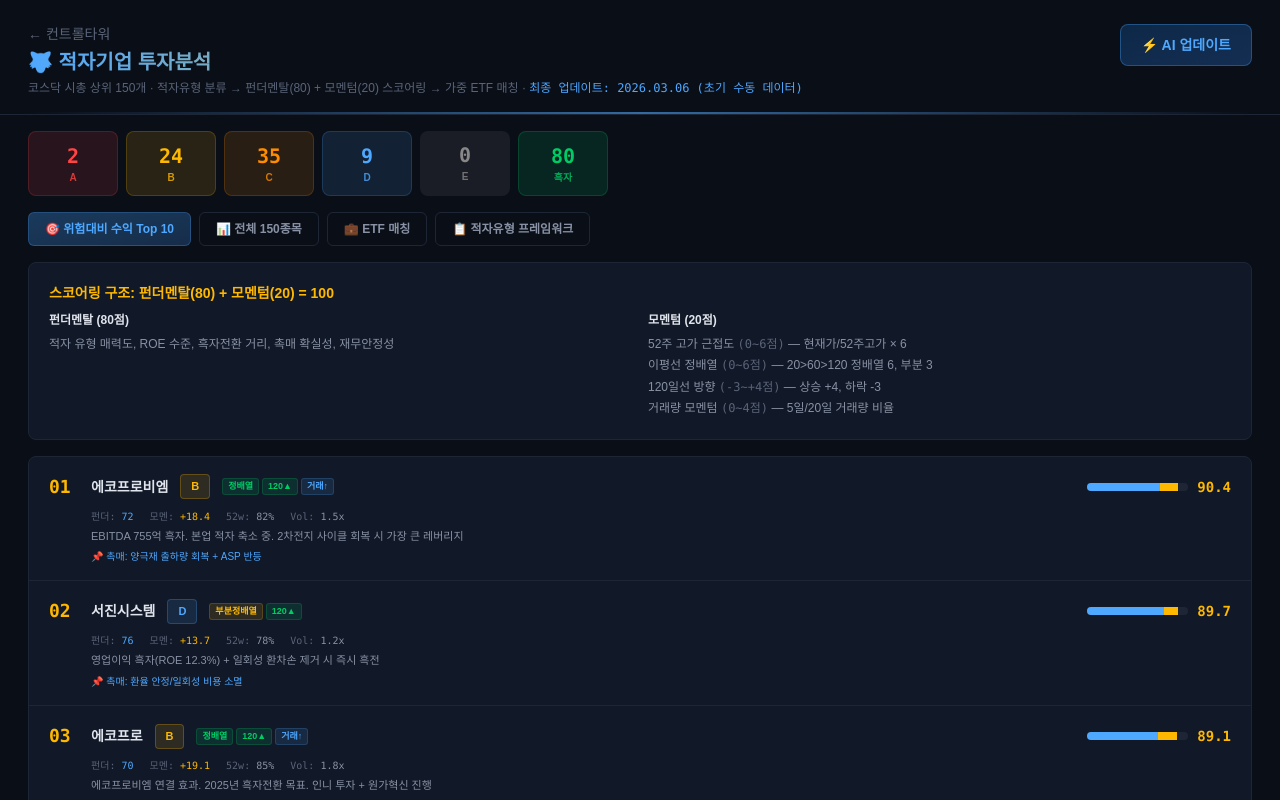
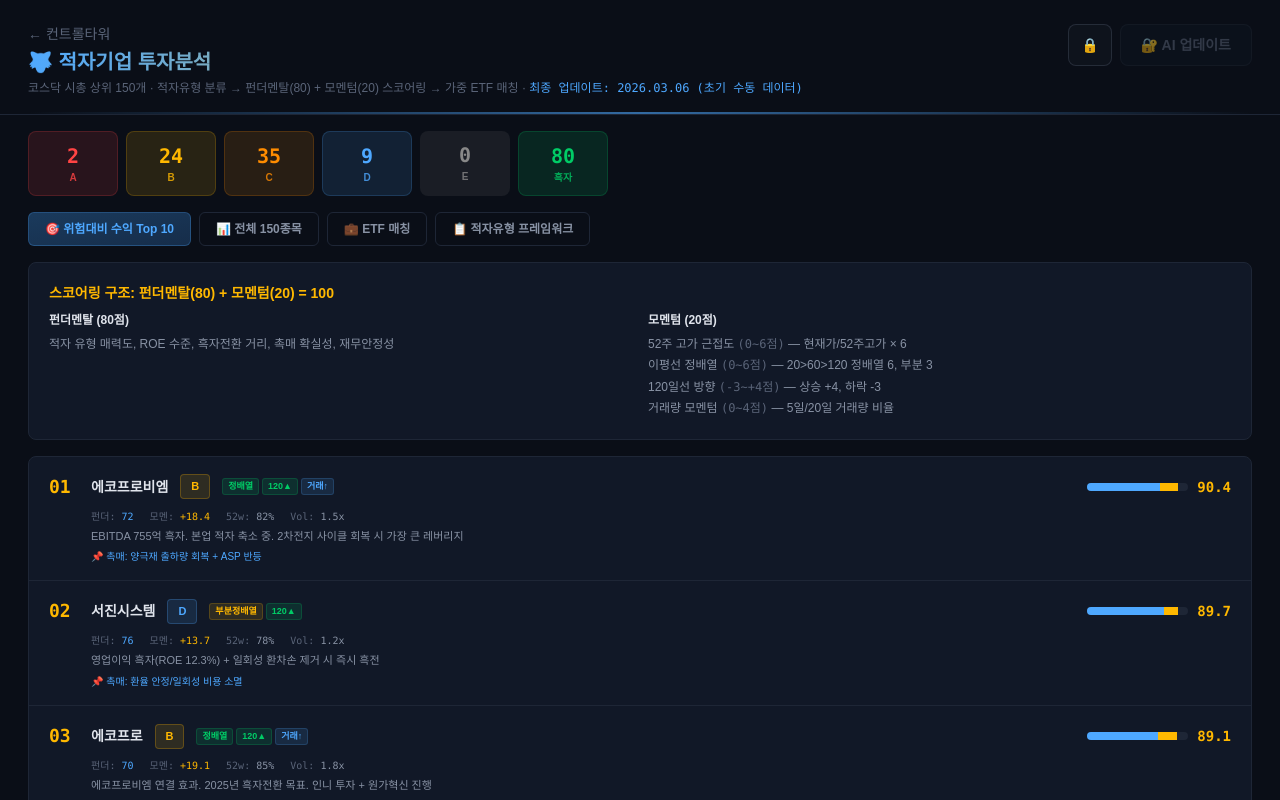
Before and after one commit to mib7514/wolfpack, a Next.js app: page /modules/deficit-analysis in a window 1280 px wide. Shown: the top 800 px of the page. Built offline with nearby package versions, Linux system fonts and the light colour scheme.

Commit message:
Update page.js

```diff
--- a/app/modules/deficit-analysis/page.js
+++ b/app/modules/deficit-analysis/page.js
@@ -1,5 +1,5 @@
 "use client";
-import { useState, useCallback, useMemo } from "react";
+import { useState, useCallback, useMemo, useEffect } from "react";
 
 /* ───────────────────────────────────────────
    데이터 정의
@@ -444,10 +444,51 @@
   const [lastUpdate, setLastUpdate] = useState("2026.03.06 (초기 수동 데이터)");
   const [companies] = useState(SEED_COMPANIES);
 
+  // ─── Admin PIN ─────────────────────────────────────────
+  const [adminPin, setAdminPin] = useState('');
+  const [isAdmin, setIsAdmin] = useState(false);
+  const [showPinModal, setShowPinModal] = useState(false);
+  const [pinError, setPinError] = useState('');
+
+  useEffect(() => {
+    const saved = sessionStorage.getItem('wolfpack_deficit_pin');
+    if (saved) { setAdminPin(saved); setIsAdmin(true); }
+  }, []);
+
+  const handlePinSubmit = async () => {
+    try {
+      const res = await fetch("/api/deficit-update", {
+        method: "POST",
+        headers: { "Content-Type": "application/json", "x-admin-pin": adminPin },
+        body: JSON.stringify({ names: ["__pin_check__"], codes: {} }),
+      });
+      if (res.status === 401) {
+        setPinError("PIN이 일치하지 않습니다");
+        return;
+      }
+      setIsAdmin(true);
+      sessionStorage.setItem('wolfpack_deficit_pin', adminPin);
+      setShowPinModal(false);
+      setPinError('');
+    } catch {
+      setPinError("서버 연결 오류");
+    }
+  };
+
+  const handleLogout = () => {
+    setIsAdmin(false);
+    setAdminPin('');
+    sessionStorage.removeItem('wolfpack_deficit_pin');
+  };
+
   // ETF B/D/E 노출도 — 150종목 전체 대상 계산
   const etfScored = useMemo(() => calcETFScores(companies), [companies]);
 
   const handleAiUpdate = useCallback(async () => {
+    if (!isAdmin) {
+      setShowPinModal(true);
+      return;
+    }
     setAiLoading(true);
     setAiResult(null);
     try {
@@ -456,9 +497,19 @@
       TOP10_DEFICIT.forEach(c => { if (c.code) top10Codes[c.name] = c.code; });
       const res = await fetch("/api/deficit-update", {
         method: "POST",
-        headers: { "Content-Type": "application/json" },
+        headers: { "Content-Type": "application/json", "x-admin-pin": adminPin },
         body: JSON.stringify({ names: top10Names, codes: top10Codes }),
       });
+
+      if (res.status === 401) {
+        setIsAdmin(false);
+        sessionStorage.removeItem('wolfpack_deficit_pin');
+        alert('인증이 만료되었습니다. 다시 PIN을 입력해주세요.');
+        setShowPinModal(true);
+        setAiLoading(false);
+        return;
+      }
+
       const data = await res.json();
 
       // 뉴스 결과
@@ -505,7 +556,7 @@
       setAiResult("API 호출 오류: " + e.message);
     }
     setAiLoading(false);
-  }, []);
+  }, [isAdmin, adminPin]);
 
   const typeDistribution = {};
   companies.forEach((c) => {
@@ -535,16 +586,62 @@
             </h1>
             <p className="text-xs text-[#5A6478] mt-1">코스닥 시총 상위 150개 · 적자유형 분류 → 펀더멘탈(80) + 모멘텀(20) 스코어링 → 가중 ETF 매칭 · <span className="text-[#4EA8FF] font-mono">최종 업데이트: {lastUpdate}</span></p>
           </div>
-          <button onClick={handleAiUpdate} disabled={aiLoading}
-            className="px-5 py-2.5 rounded-lg border border-[#4EA8FF50] font-bold text-sm text-[#4EA8FF] transition
-                       bg-gradient-to-br from-[#0D2847] to-[#132E52]
-                       hover:from-[#133058] hover:to-[#1A3D6A] hover:border-[#4EA8FF] hover:shadow-[0_0_20px_#4EA8FF30]
-                       disabled:opacity-50 disabled:cursor-wait flex items-center gap-2">
-            {aiLoading ? "⚡ AI 분석 중..." : "⚡ AI 업데이트"}
-          </button>
+          <div className="flex items-center gap-2">
+            {isAdmin ? (
+              <button onClick={handleLogout}
+                className="px-3 py-2.5 rounded-lg border border-[#22c55e50] text-sm text-[#22c55e] bg-[#22c55e10] hover:bg-[#22c55e20] transition">
+                🔓
+              </button>
+            ) : (
+              <button onClick={() => { setShowPinModal(true); setPinError(''); }}
+                className="px-3 py-2.5 rounded-lg border border-[#5A647850] text-sm text-[#5A6478] bg-[#5A647810] hover:bg-[#5A647820] transition">
+                🔒
+              </button>
+            )}
+            <button onClick={handleAiUpdate} disabled={aiLoading || !isAdmin}
+              className={`px-5 py-2.5 rounded-lg border font-bold text-sm transition flex items-center gap-2
+                ${isAdmin
+                  ? 'border-[#4EA8FF50] text-[#4EA8FF] bg-gradient-to-br from-[#0D2847] to-[#132E52] hover:from-[#133058] hover:to-[#1A3D6A] hover:border-[#4EA8FF] hover:shadow-[0_0_20px_#4EA8FF30]'
+                  : 'border-[#5A647830] text-[#5A6478] bg-[#0D1520] cursor-not-allowed'
+                }
+                disabled:opacity-50 disabled:cursor-wait`}>
+              {aiLoading ? "⚡ AI 분석 중..." : isAdmin ? "⚡ AI 업데이트" : "🔐 AI 업데이트"}
+            </button>
+          </div>
         </div>
         <div className="h-0.5 bg-gradient-to-r from-transparent via-[#4EA8FF] to-transparent opacity-60" />
       </div>
+
+      {/* ── PIN 모달 ── */}
+      {showPinModal && (
+        <div className="fixed inset-0 z-50 flex items-center justify-center" style={{ background: 'rgba(0,0,0,0.7)', backdropFilter: 'blur(4px)' }}>
+          <div className="bg-[#141924] border border-[#2A3548] rounded-2xl p-8 w-[340px] shadow-2xl">
+            <div className="text-base font-bold text-[#E0E4EC] mb-1 text-center">🔐 관리자 인증</div>
+            <div className="text-xs text-[#5A6478] mb-5 text-center">AI 업데이트는 관리자만 가능합니다</div>
+            <input
+              type="password"
+              value={adminPin}
+              onChange={e => { setAdminPin(e.target.value); setPinError(''); }}
+              onKeyDown={e => e.key === 'Enter' && handlePinSubmit()}
+              placeholder="관리자 PIN 입력"
+              autoFocus
+              className="w-full px-4 py-3 rounded-xl border text-center text-base font-bold tracking-[8px] outline-none"
+              style={{ background: '#0A0E17', borderColor: pinError ? '#FF4444' : '#2A3548', color: '#E0E4EC' }}
+            />
+            {pinError && <div className="text-xs text-[#FF4444] mt-2 text-center">{pinError}</div>}
+            <div className="flex gap-2 mt-5">
+              <button onClick={() => { setShowPinModal(false); setPinError(''); setAdminPin(''); }}
+                className="flex-1 py-2.5 rounded-xl text-sm text-[#5A6478] border border-[#2A3548] hover:bg-[#1E2636] transition">
+                취소
+              </button>
+              <button onClick={handlePinSubmit}
+                className="flex-1 py-2.5 rounded-xl text-sm font-bold text-[#4EA8FF] border border-[#4EA8FF50] bg-[#0D2847] hover:bg-[#133058] transition">
+                확인
+              </button>
+            </div>
+          </div>
+        </div>
+      )}
 
       {aiResult && (
         <div className="mx-7 mt-4 p-4 bg-[#0D2847] border border-[#4EA8FF30] rounded-lg">
```
